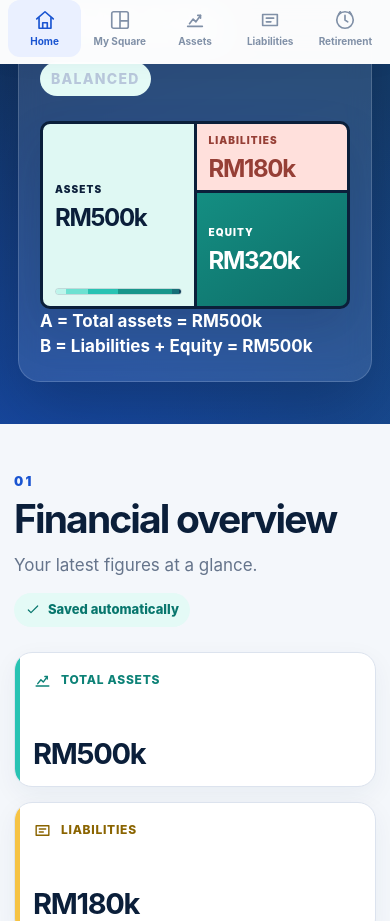
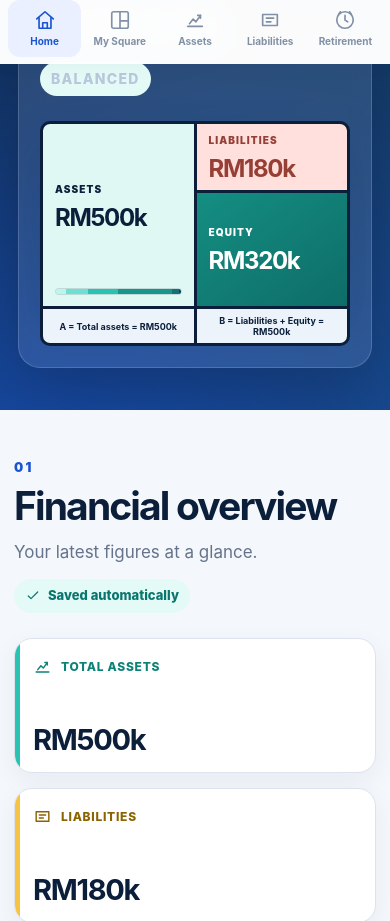
Before and after one commit to lbp1122/balance-sheet-square-v2, a React (Vite) app: page /#/home in a window 390 px wide. Shown: the part 780-1701 px from the top of the page. Built offline with nearby package versions, Linux system fonts and the light colour scheme.

Commit message:
Style A and B total bars under balance squares

```diff
--- a/src/styles.css
+++ b/src/styles.css
@@ -157,7 +157,15 @@ button, a { -webkit-tap-highlight-color: transparent; }
 .square-card { padding: clamp(22px, 4vw, 46px); }
 .square-sidebar { display: grid; grid-template-columns: 1fr; gap: 14px; }
 .square-sidebar .stat-card { min-height: 0; }
-.balance-visual { display: grid; grid-template-columns: 1fr 1fr; width: 100%; aspect-ratio: 1.56 / 1; overflow: hidden; color: var(--navy); background: var(--navy); border: 5px solid var(--navy); border-radius: 12px; gap: 5px; box-shadow: 0 20px 45px rgba(11,31,58,.16); }
+.balance-square-block { width: 100%; }
+.balance-visual { display: grid; grid-template-columns: 1fr 1fr; width: 100%; aspect-ratio: 1.56 / 1; overflow: hidden; color: var(--navy); background: var(--navy); border: 5px solid var(--navy); border-radius: 12px 12px 0 0; gap: 5px; box-shadow: 0 20px 45px rgba(11,31,58,.16); }
+.balance-total-bar { display: grid; grid-template-columns: 1fr 1fr; overflow: hidden; border: 5px solid var(--navy); border-top: 0; border-radius: 0 0 12px 12px; background: var(--navy); gap: 5px; }
+.balance-total-bar > div { min-height: 48px; padding: 10px 12px; display: flex; align-items: center; justify-content: center; text-align: center; background: #edf3fb; }
+.balance-total-bar strong { color: var(--navy); font-size: 13px; line-height: 1.25; }
+.balance-square-block.compact .balance-total-bar { border-width: 3px; gap: 3px; border-radius: 0 0 10px 10px; }
+.balance-square-block.compact .balance-total-bar > div { min-height: 34px; padding: 6px 7px; }
+.balance-square-block.compact .balance-total-bar strong { font-size: 9px; }
+
 .visual-assets { min-width: 0; display: flex; flex-direction: column; justify-content: space-between; background: #dff8f3; }
 .visual-funding { min-width: 0; display: flex; flex-direction: column; gap: 5px; background: var(--navy); }
 .visual-liabilities { min-height: 0; flex: 0 0 auto; display: flex; background: #ffe0dc; color: #963f36; transition: height .35s ease; }
@@ -175,7 +183,7 @@ button, a { -webkit-tap-highlight-color: transparent; }
 .visual-label small { margin-top: 8px; font-size: 15px; font-weight: 800; opacity: .72; }
 .asset-mix { height: 16px; margin: 0 30px 28px; display: flex; overflow: hidden; border: 1px solid rgba(11,31,58,.14); border-radius: 999px; }
 .asset-mix i { min-width: 2px; }
-.balance-visual.compact { max-width: 360px; aspect-ratio: 1.65 / 1; border-width: 3px; gap: 3px; border-radius: 10px; }
+.balance-visual.compact { max-width: 360px; aspect-ratio: 1.65 / 1; border-width: 3px; gap: 3px; border-radius: 10px 10px 0 0; }
 .balance-visual.compact .visual-label { padding: 12px; }
 .balance-visual.compact .visual-label span { font-size: 10px; }
 .balance-visual.compact .visual-label strong { font-size: 24px; }
@@ -300,7 +308,11 @@ button, a { -webkit-tap-highlight-color: transparent; }
 .report-summary { margin-top: 35px; display: grid; grid-template-columns: repeat(3, 1fr); gap: 12px; }
 .report-summary .stat-card { min-height: 145px; }
 
-.report-balance-square { margin: 28px auto 0; width: min(100%, 760px); aspect-ratio: 1 / 1; display: grid; grid-template-columns: 1fr 1fr; overflow: hidden; border: 6px solid var(--navy); border-radius: 16px; background: var(--navy); gap: 6px; }
+.report-balance-square { margin: 28px auto 0; width: min(100%, 760px); aspect-ratio: 1 / 1; display: grid; grid-template-columns: 1fr 1fr; overflow: hidden; border: 6px solid var(--navy); border-radius: 16px 16px 0 0; background: var(--navy); gap: 6px; }
+.report-balance-total-bar { margin: 0 auto; width: min(100%, 760px); display: grid; grid-template-columns: 1fr 1fr; overflow: hidden; border: 6px solid var(--navy); border-top: 0; border-radius: 0 0 16px 16px; background: var(--navy); gap: 6px; }
+.report-balance-total-bar > div { min-height: 54px; padding: 11px 14px; display: flex; align-items: center; justify-content: center; text-align: center; background: #edf3fb; }
+.report-balance-total-bar strong { color: var(--navy); font-size: 14px; line-height: 1.25; }
+
 .report-square-assets { padding: 24px; background: #dff8f3; }
 .report-square-funding { position: relative; min-height: 0; background: linear-gradient(to bottom, #ffe0dc 0, #ffe0dc var(--liability-pct), #0e6d68 var(--liability-pct), #0e6d68 100%); }
 .report-square-divider { position: absolute; z-index: 1; left: 0; right: 0; top: var(--liability-pct); height: 6px; transform: translateY(-3px); background: var(--navy); }
@@ -438,7 +450,10 @@ button, a { -webkit-tap-highlight-color: transparent; }
   .action-grid { grid-template-columns: 1fr; }
   .action-card { min-height: 94px; }
   .square-card { padding: 12px; border-radius: 16px; }
-  .balance-visual { aspect-ratio: 1.15 / 1; border-width: 4px; gap: 4px; border-radius: 8px; }
+  .balance-visual { aspect-ratio: 1.15 / 1; border-width: 4px; gap: 4px; border-radius: 8px 8px 0 0; }
+  .balance-total-bar { border-width: 4px; gap: 4px; border-radius: 0 0 8px 8px; }
+  .balance-total-bar > div { min-height: 44px; padding: 8px 9px; }
+  .balance-total-bar strong { font-size: 11px; }
   .visual-funding { gap: 4px; }
   .visual-label { padding: 14px; }
   .visual-label span { font-size: 12px; }
```
